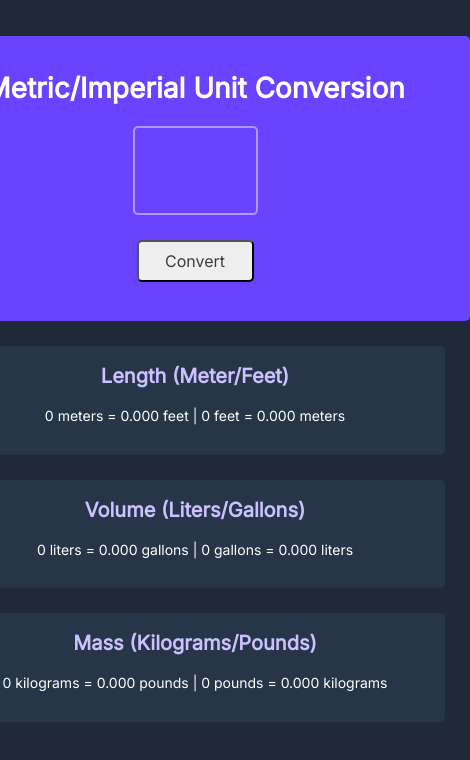
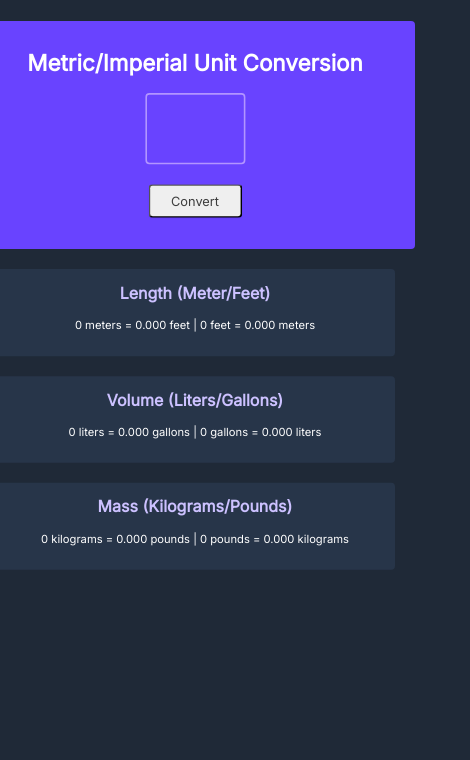
Before and after one commit to JaggedHorzion/Unit-Converter, a plain HTML site: page index.html in a window 390 px wide. Shown: the whole page, 470 px wide, since content can reach past the window. Drawn offline with Linux system fonts and the light colour scheme.

Commit message:
Added support for mobile screens

```diff
--- a/style.css
+++ b/style.css
@@ -93,3 +93,10 @@ h1 {
     text-align: center;
     color: #FFFFFF;
     }
+
+@media only screen and (max-width: 550px) {
+.container {
+            transform: scale(0.8, 0.8);
+            margin-top: -50px;
+        }
+    }
```
